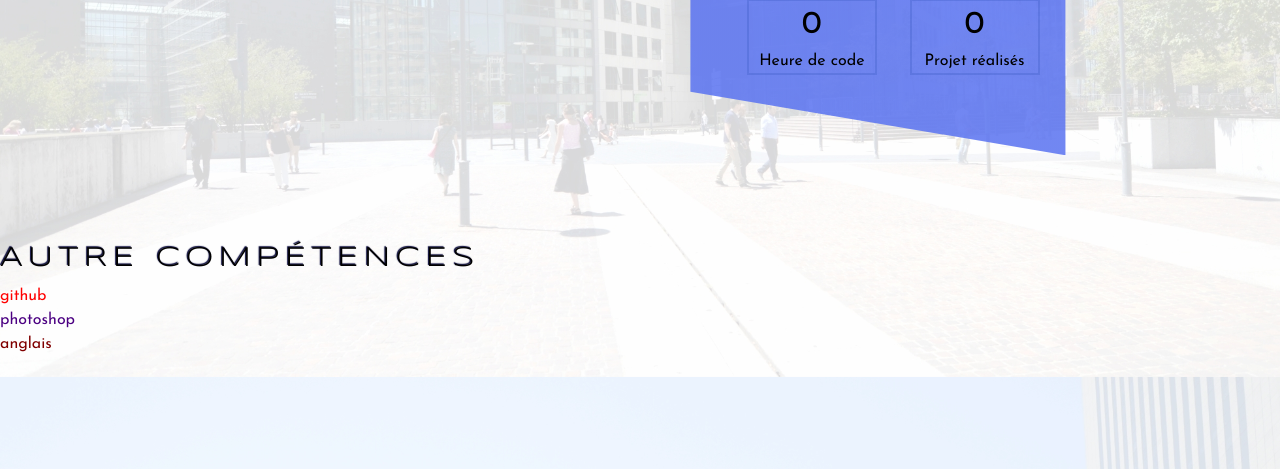
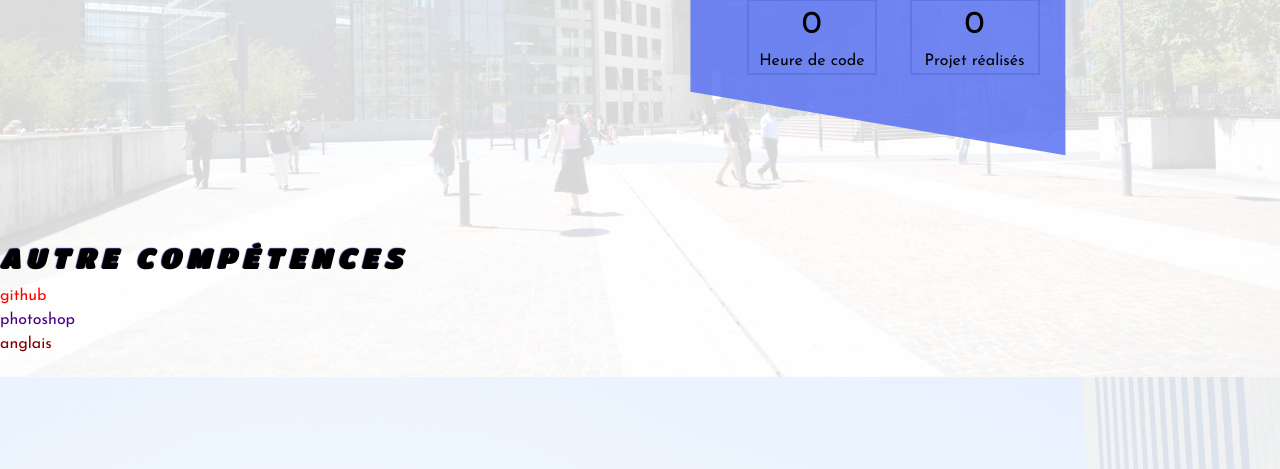
Before and after one commit to AnisMouniym/AnisMouniym.github.io, a PHP site: page / in a window 1280 px wide. Shown: the part 1329-1798 px from the top of the page. Run offline with PHP 8.4, Linux system fonts and the light colour scheme.

Commit message:
font change

```diff
--- a/style.css
+++ b/style.css
@@ -99,4 +99,9 @@ li {
 
 #other-skills {
     margin-top: 25%;
+
 }
+#other-skills h3 {
+    font-family: 'Titan One', sans-serif;
+    font-style: italic;
+}
```
